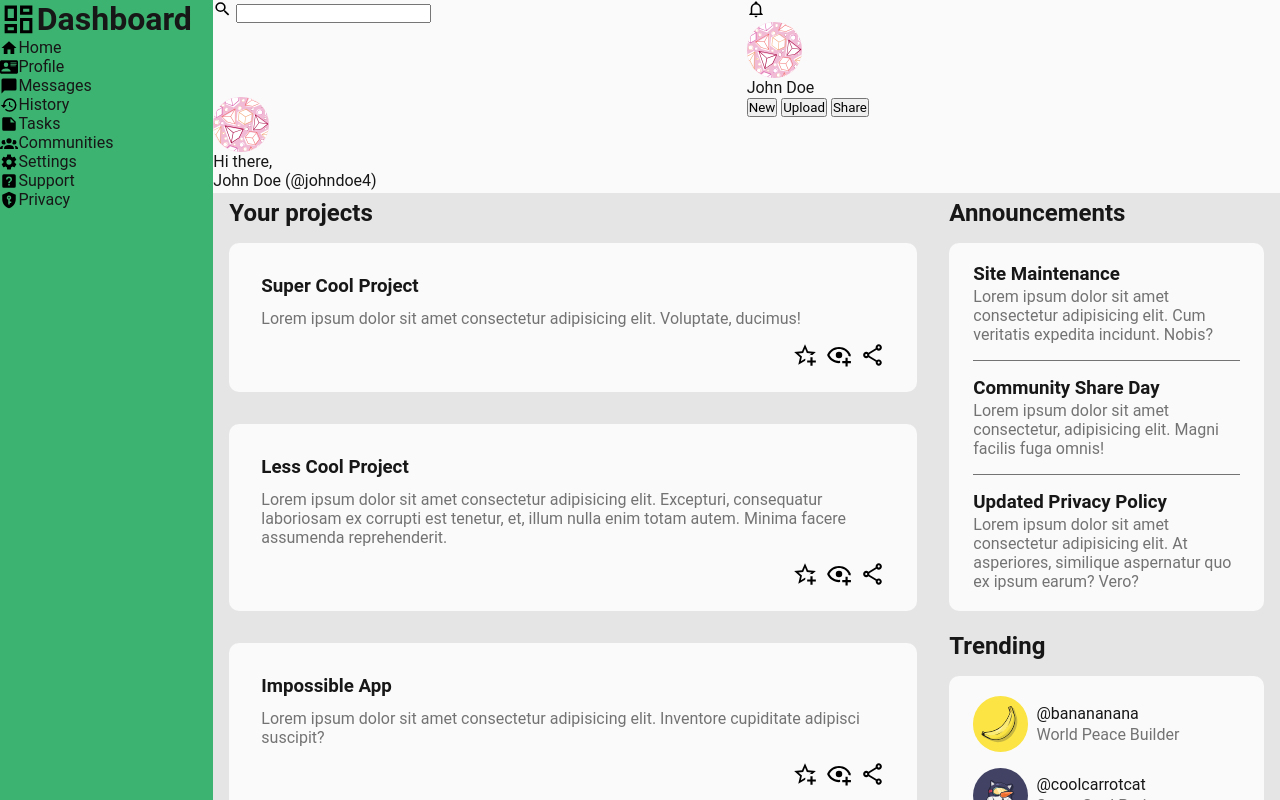
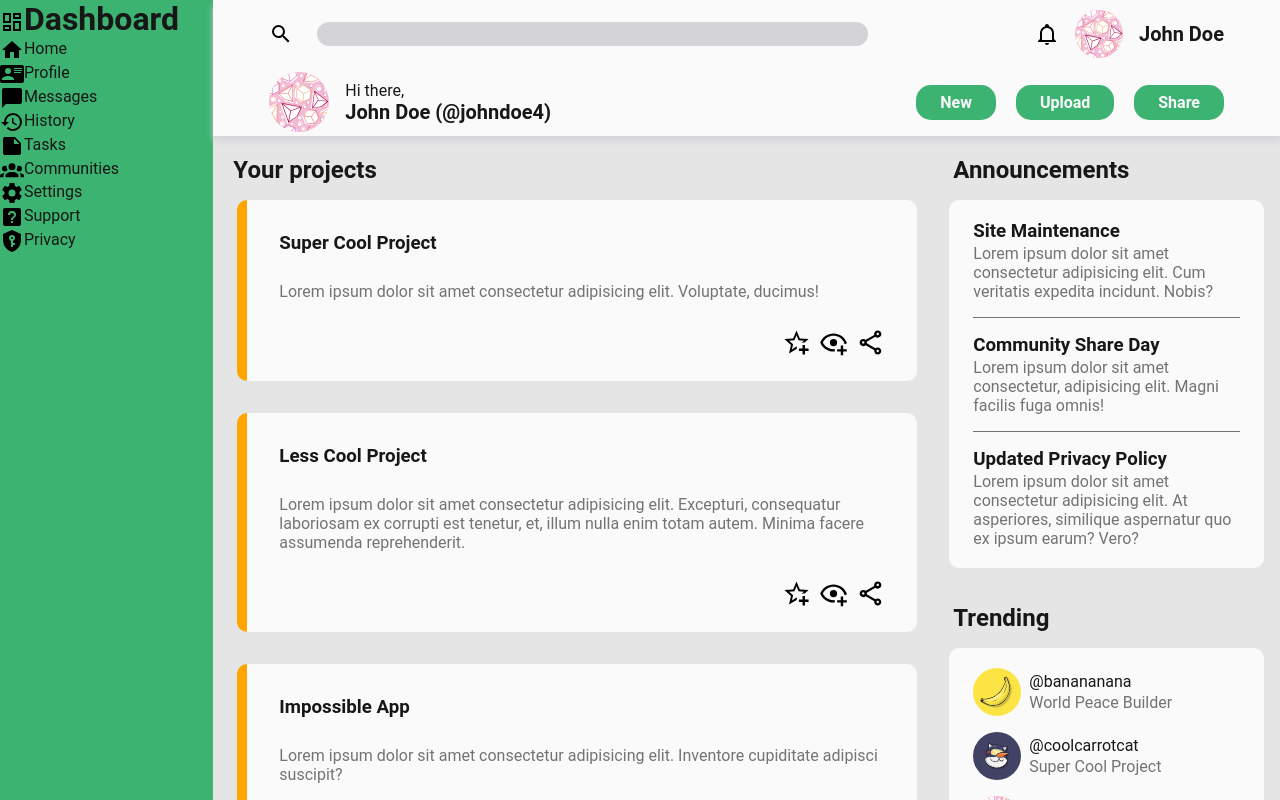
Before and after one commit to latsonj/admin-dashboard, a plain HTML site: page index.html in a window 1280 px wide. Drawn offline with Linux system fonts and the light colour scheme.

Commit message:
Style and position elements in header section

```diff
--- a/index.html
+++ b/index.html
@@ -22,8 +22,10 @@
 
       <div class="subsection-container">
         <img src="./assets/images/geometric-pattern.svg" alt="Geometric pattern profile image" class="profile-image"><!-- Should be a little bit bigger -->
-        <p class="text">Hi there,</p>
-        <p class="text user-name">John Doe (@johndoe4)</p>
+        <div class="text-box">
+          <p class="text">Hi there,</p>
+          <p class="text user-name">John Doe (@johndoe4)</p>
+        </div>
       </div>
 
       <div class="subsection-container">
--- a/style.css
+++ b/style.css
@@ -27,15 +27,18 @@
 }
 
 :root {
-  --icon-size: 1.15em;
+  --icon-size: 1.3rem;
+  --profile-image-size: 3rem;
+
   --color-black: #171717;
   --color-off-white: #e5e5e5;
   --color-white: #fafafa;
   --color-grey: #737373;
   --color-green: #3cb371;
+  --input-bg: #d4d4d8;
 
   --card-padding: 0.25rem 1.5rem;
-  --project-padding: 4rem 2rem;
+  --project-padding: 5rem 2rem;
   --base-margin: 1rem;
 }
 
@@ -74,11 +77,77 @@ li {
   grid-column: 2 / 3;
 
   display: grid;
-  grid-template-columns: 1fr 1fr;
+  grid-template-columns: 3fr 1fr;
   grid-template-rows: 1fr 1fr;
 
   background-color: var(--color-white);
   color: var(--color-black);
+
+  position: relative;
+  box-shadow: 1px 5px 7px var(--input-bg);
+}
+
+.header .subsection-container:nth-child(1) {
+  display: flex;
+}
+
+.header .subsection-container:nth-child(2),
+.header .subsection-container:nth-child(3) {
+  display: flex;
+  align-items: center;
+  column-gap: var(--base-margin);
+}
+
+.header .subsection-container:nth-child(even) {
+  margin-left: auto;
+  margin-right: calc(var(--base-margin) * 2);
+}
+
+.header .subsection-container:nth-child(odd) {
+  margin-left: calc(var(--base-margin) * 2);
+}
+
+.header .subsection-container {
+  align-self: center;
+  min-width: max-content;
+
+  padding: var(--card-padding);
+}
+
+.header .subsection-container:nth-child(3) img {
+  width: calc(var(--profile-image-size) * 1.25);
+}
+
+.header button {
+  border: none;
+  border-radius: 15px;
+
+  background-color: var(--color-green);
+  color: var(--color-white);
+
+  font-size: 1rem;
+  font-weight: 700;
+
+  padding: 0.5rem 1.5rem;
+}
+
+.header button:not(button:last-of-type) {
+  margin-right: var(--base-margin);
+}
+
+.header input {
+  display: inline;
+  padding: var(--card-padding);
+  margin-left: calc(var(--base-margin) * 1.5);
+
+  position: relative;
+  right: 0;
+
+  width: 100%;
+  border: none;
+  border-radius: 15px;
+  background-color: var(--input-bg);
+  font-size: 0.875rem;
 }
 
 .sidebar {
@@ -92,8 +161,9 @@ li {
   color: var(--color-black);
 }
 
-.sidebar img {
-  vertical-align: text-bottom;
+.sidebar img,
+.header .icon {
+  vertical-align: middle;
 }
 
 .main-content {
@@ -138,6 +208,9 @@ li {
 
   position: relative;
   align-self: stretch;
+  border-left: 10px solid orange;
+
+  margin-left: calc(var(--base-margin) * 1.5);
 }
 
 .main-content .project-title {
@@ -192,15 +265,20 @@ li {
 }
 
 .main-content .heading {
-  margin: calc(var(--base-margin) * 0.35) 0 0 var(--base-margin);
+  margin: calc(var(--base-margin) * 1.25) 0 0 calc(var(--base-margin) * 1.25);
 }
 
 .profile-image {
-  width: calc(var(--icon-size) * 3);
+  width: var(--profile-image-size);
   border-radius: 50%;
 }
 
 .icon {
   display: inline;
-  width: var(--icon-size);
+  width: calc(var(--icon-size) * 1.15);
 }
+
+.user-name {
+  font-weight: 700;
+  font-size: 1.25rem;
+}
```
